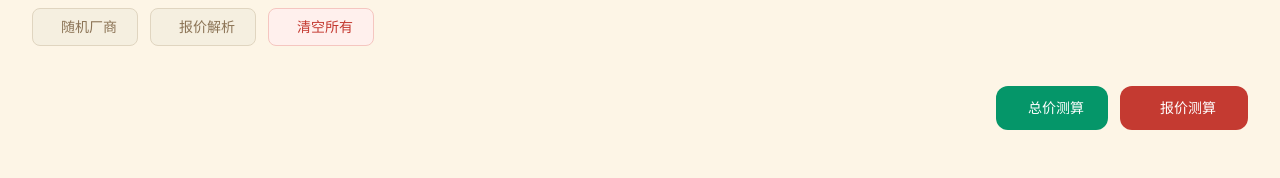
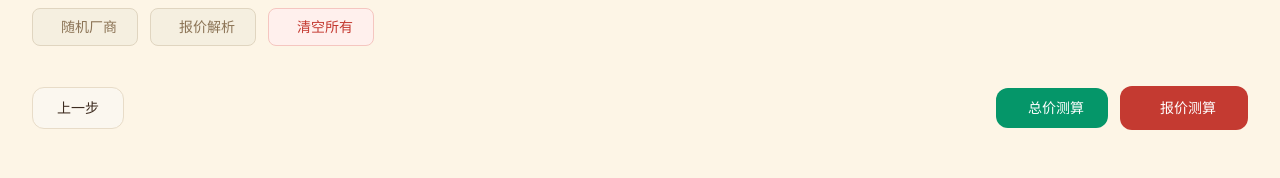
Before and after one commit to sikenali/bid-quotation, a React (Vite) app: page /step-4 in a window 1280 px wide. Shown: the part 734-912 px from the top of the page. Built offline with nearby package versions, Linux system fonts and the light colour scheme.

Commit message:
fix: 还原上一步按钮到左侧重置布局

```diff
--- a/src/pages/Step4BidInput.tsx
+++ b/src/pages/Step4BidInput.tsx
@@ -38,7 +38,12 @@ export default function Step4BidInput() {
 
       <BidInput />
 
-      <div className="flex justify-end pt-4 gap-3">
+      <div className="flex items-center justify-between pt-4">
+        <button onClick={handlePrev} className="btn-secondary">
+          <i className="ri-arrow-left-line"></i>
+          <span>上一步</span>
+        </button>
+        <div className="flex items-center gap-3">
           <button
             onClick={handleTotalCalc}
             className="px-6 py-2.5 bg-[#059669] hover:bg-[#047857] text-white rounded-xl text-sm font-medium transition-colors flex items-center gap-2"
@@ -51,6 +56,7 @@ export default function Step4BidInput() {
             <span>报价测算</span>
           </button>
         </div>
+      </div>
       <p className="text-center text-xs text-text-secondary pt-6">© 2026 Powered by LightOS</p>
     </div>
   );
```
Lines whose indentation alone changed are shown as unchanged.
